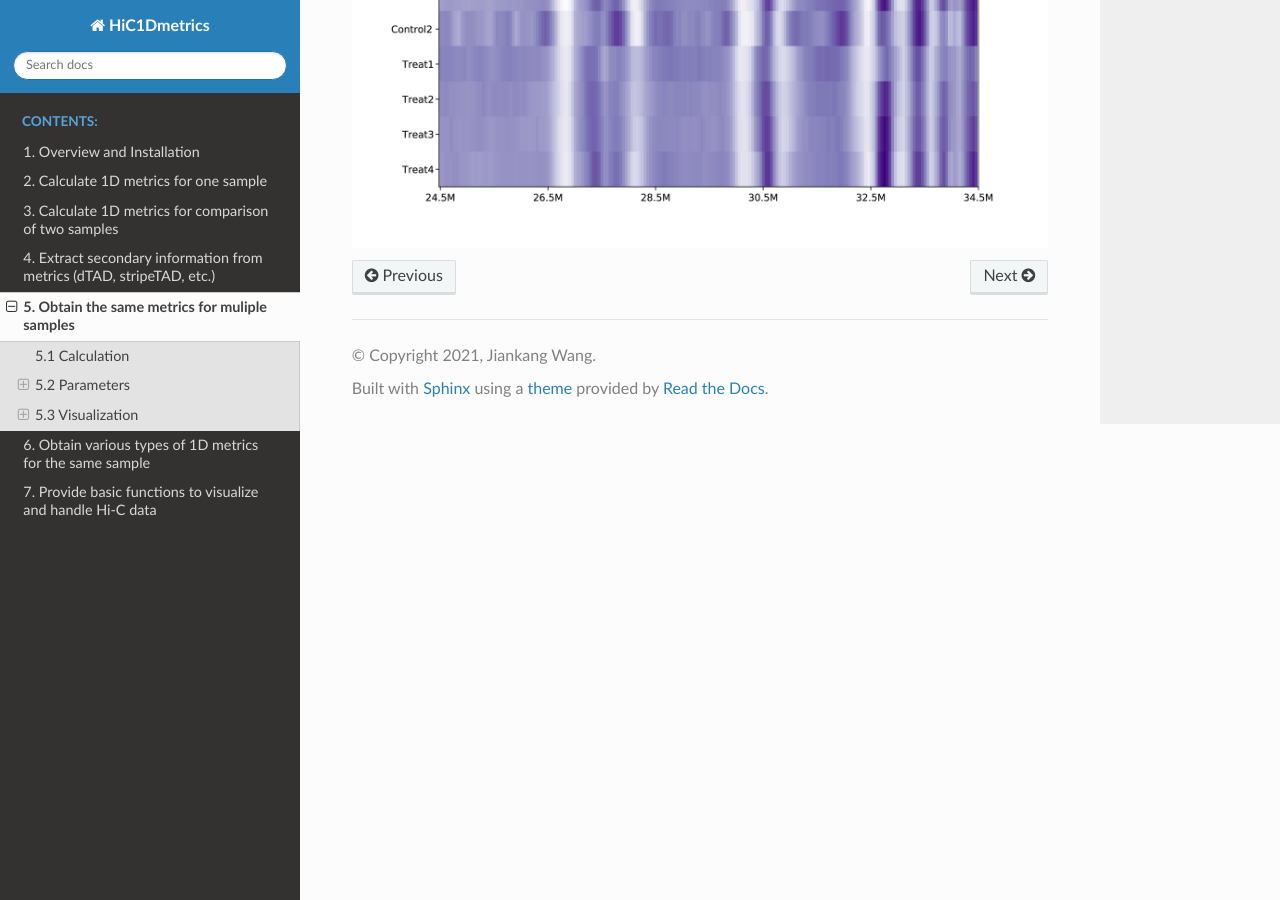
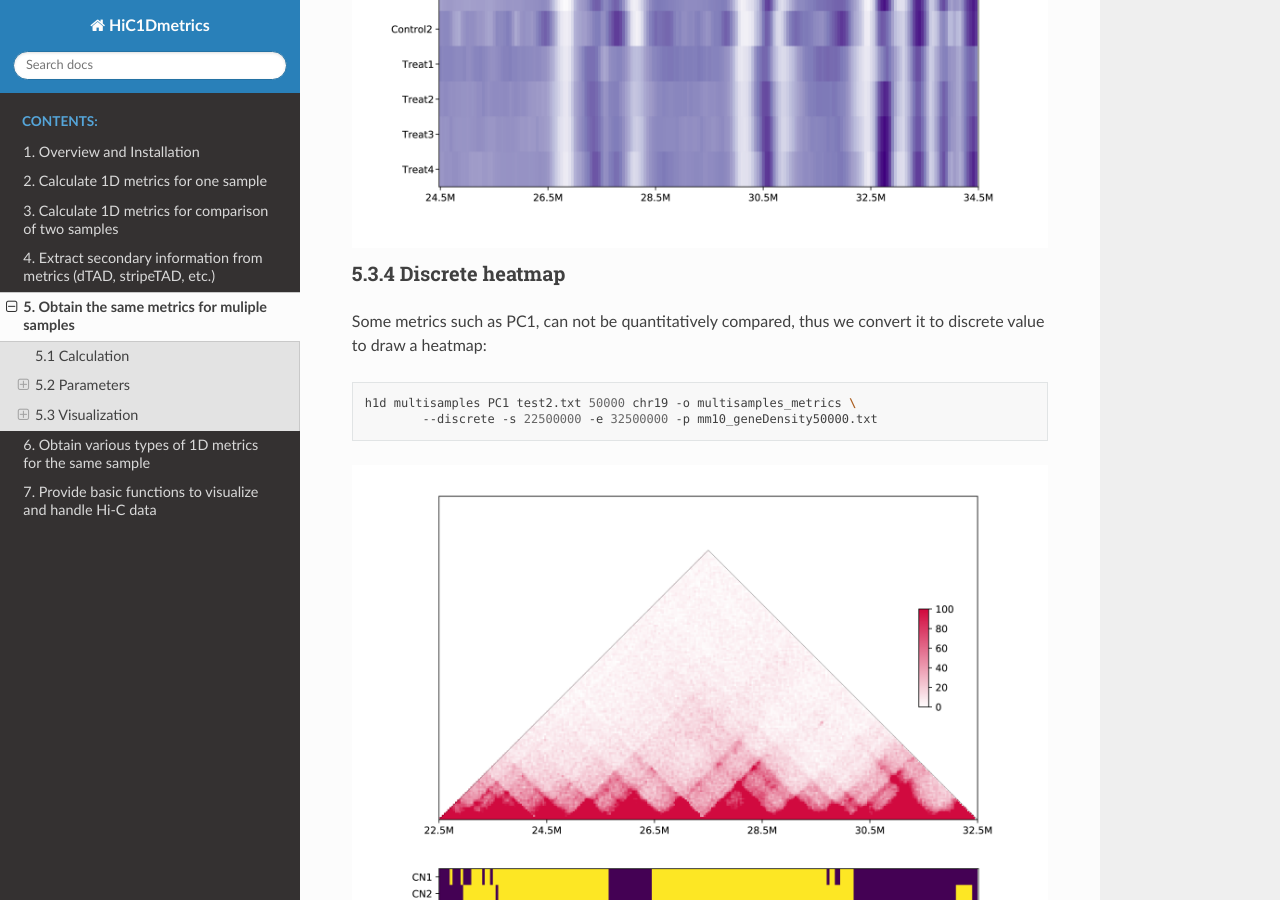
Before and after one commit to wangjk321/H1D_documents, a Sphinx documentation site: the page built from source/multisample.md, in a window 1280 px wide and 900 px high, scrolled down 3642 px. Built offline with Sphinx 7.4.7 and the Read the Docs theme 2.0.0, drawn with Linux system fonts in a browser that asks for light colours.

Commit message:
discrete

````diff
--- a/source/multisample.md
+++ b/source/multisample.md
@@ -86,3 +86,14 @@ h1d multisamples IS test.txt 50000 chr21 -o multisamples_metrics \
 ```
 
 <img src="_static/5-3-3.png" alt="RTDimport" style="zoom:50%;" />
+
+### 5.3.4 Discrete heatmap
+
+Some metrics such as PC1, can not be quantitatively compared, thus we convert it to discrete value to draw a heatmap:
+
+```shell
+h1d multisamples PC1 test2.txt 50000 chr19 -o multisamples_metrics \
+	--discrete -s 22500000 -e 32500000 -p mm10_geneDensity50000.txt
+```
+
+<img src="_static/5-3-4.png" alt="RTDimport" style="zoom:50%;" />
````
Also changed, not shown: source/_static/5-3-4.png (added), 1 other file.
